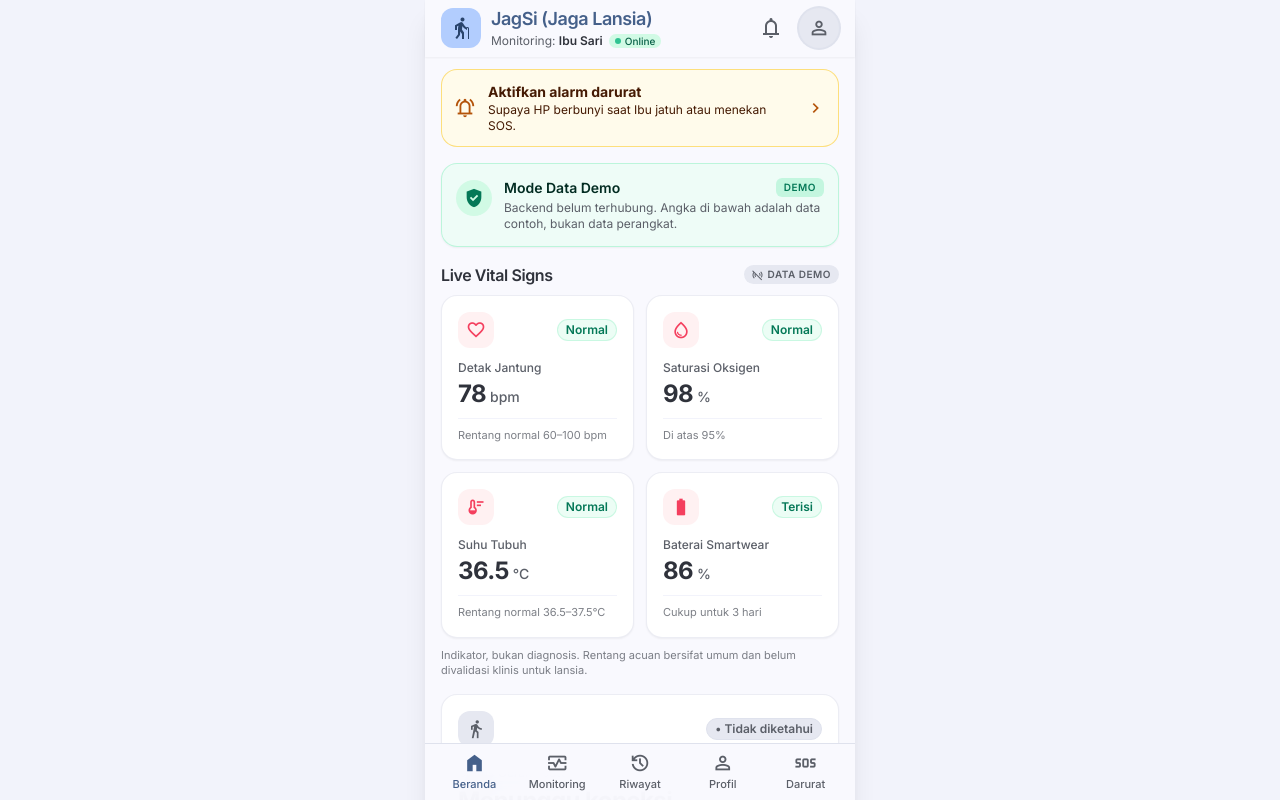
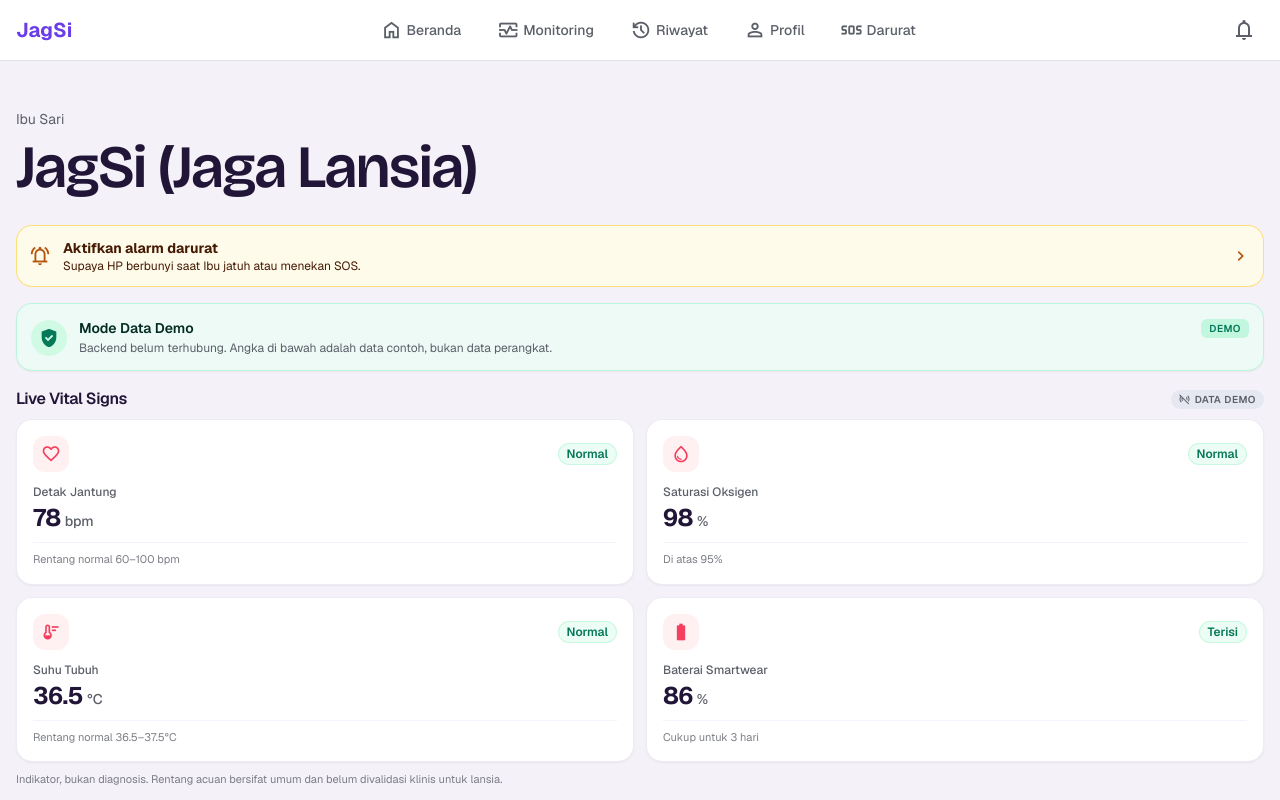
Before and after one commit to akhnafyooga/JagSi, a Next.js app in the folder frontend/: page / in a window 1280 px wide. Shown: the top 800 px of the page. Built offline with nearby package versions, Linux system fonts and the light colour scheme; no server answers.

Commit message:
feat(ui): add purple theme and top navigation

```diff
--- a/frontend/app/globals.css
+++ b/frontend/app/globals.css
@@ -3,7 +3,7 @@
 @tailwind utilities;
 
 body {
-  font-family: 'Inter', sans-serif;
+  font-family: 'Geist', sans-serif;
   -webkit-font-smoothing: antialiased;
   -moz-osx-font-smoothing: grayscale;
 }
@@ -15,3 +15,10 @@ body {
 .material-symbols-fill {
   font-variation-settings: 'FILL' 1, 'wght' 400, 'GRAD' 0, 'opsz' 24;
 }
+
+@layer components {
+  .jagsi-display { font-family: 'Bricolage Grotesque', 'Geist', sans-serif; }
+  .jagsi-panels {
+    @apply mx-auto grid max-w-7xl items-start gap-4 px-4 pb-12 md:grid-cols-2;
+  }
+}
--- a/frontend/app/layout.tsx
+++ b/frontend/app/layout.tsx
@@ -1,6 +1,6 @@
 import type { Metadata } from 'next';
 import './globals.css';
-import { BottomNav } from '@/components/BottomNav';
+
 import { EmergencyAlertsProvider } from '@/components/EmergencyAlertsProvider';
 import { elder } from '@/lib/mock-data';
 
@@ -21,7 +21,7 @@ export default function RootLayout({
         <link rel="preconnect" href="https://fonts.googleapis.com" />
         <link rel="preconnect" href="https://fonts.gstatic.com" crossOrigin="" />
         <link
-          href="https://fonts.googleapis.com/css2?family=Inter:wght@400;500;600;700&display=swap"
+          href="https://fonts.googleapis.com/css2?family=Bricolage+Grotesque:wght@500;600;700&amp;family=Geist:wght@400;500;600;700&display=swap"
           rel="stylesheet"
         />
         <link
@@ -32,9 +32,9 @@ export default function RootLayout({
       <body className="bg-surface-container-low text-on-surface antialiased">
         {/* One alert WebSocket for the whole app, so the emergency screen shows on every page (#13). */}
         <EmergencyAlertsProvider elderName={elder.name}>
-          <div className="mx-auto flex min-h-screen max-w-[430px] flex-col bg-background shadow-xl">
-            <main className="flex-1 pb-24">{children}</main>
-            <BottomNav />
+          <div className="min-h-screen bg-background">
+            <main className="min-h-screen">{children}</main>
+
           </div>
         </EmergencyAlertsProvider>
       </body>
--- a/frontend/components/BottomNav.tsx
+++ b/frontend/components/BottomNav.tsx
@@ -5,7 +5,7 @@ import { usePathname } from 'next/navigation';
 import { Icon } from './Icon';
 
 const items = [
-  { href: '/', label: 'Beranda', icon: 'home' },
+  { href: '/beranda', label: 'Beranda', icon: 'home' },
   { href: '/monitoring', label: 'Monitoring', icon: 'monitor_heart' },
   { href: '/riwayat', label: 'Riwayat', icon: 'history' },
   { href: '/profil', label: 'Profil', icon: 'person' },
@@ -16,21 +16,21 @@ export function BottomNav() {
   const pathname = usePathname();
 
   return (
-    <nav className="fixed inset-x-0 bottom-0 z-40 mx-auto flex max-w-[430px] border-t border-surface-container-highest bg-surface/95 px-2 pb-[env(safe-area-inset-bottom)] backdrop-blur-md">
+    <nav className="flex flex-wrap gap-1 border-y border-surface-container-highest bg-white px-3 md:border-0">
       {items.map((item) => {
         const active = pathname === item.href;
         return (
           <Link
             key={item.href}
-            href={item.href}
-            className={`flex flex-1 flex-col items-center gap-0.5 py-2 text-[11px] font-medium transition-colors ${
-              active ? 'text-primary' : 'text-on-surface-variant'
+            href={item.href} aria-current={active ? 'page' : undefined}
+            className={`flex min-h-11 items-center gap-1 rounded-xl px-2 text-xs font-medium transition-colors md:px-4 md:text-sm ${
+              active ? 'bg-primary-container text-primary' : 'text-on-surface-variant'
             }`}
           >
             <Icon
               name={item.icon}
               filled={active}
-              className={`text-[22px] ${active ? 'text-primary' : ''}`}
+              className={`text-[22px] ${active ? 'bg-primary-container text-primary' : ''}`}
             />
             {item.label}
           </Link>
--- a/frontend/components/TopAppBar.tsx
+++ b/frontend/components/TopAppBar.tsx
@@ -1,45 +1,21 @@
-import { Icon } from './Icon';
+import Link from 'next/link';
+import { BottomNav } from './BottomNav';
 import { NotificationBell } from './NotificationBell';
 
-interface TopAppBarProps {
-  title: string;
-  subtitle?: string;
-  online?: boolean;
-}
-
-export function TopAppBar({ title, subtitle, online }: TopAppBarProps) {
+export function TopAppBar({ title, subtitle }: { title: string; subtitle?: string }) {
   return (
-    <header className="sticky top-0 z-40 flex w-full items-center justify-between bg-surface/95 px-4 py-2 shadow-sm backdrop-blur-md">
-      <div className="flex items-center gap-2.5">
-        <div className="flex h-10 w-10 items-center justify-center rounded-xl bg-primary-container text-on-primary-container">
-          <Icon name="elderly" className="text-[24px]" />
+    <>
+      <header className="sticky top-0 z-40 border-b border-surface-container-highest bg-white">
+        <div className="mx-auto flex max-w-7xl flex-wrap items-center justify-between gap-2 px-4 py-2">
+          <Link href="/" className="text-xl font-bold text-primary">JagSi</Link>
+          <BottomNav />
+          <NotificationBell />
         </div>
-        <div className="flex flex-col">
-          <h1 className="text-lg font-semibold leading-tight tracking-tight text-primary">
-            {title}
-          </h1>
-          {subtitle ? (
-            <div className="mt-0.5 flex items-center gap-1.5">
-              <span className="text-xs text-on-surface-variant">
-                Monitoring: <strong className="font-semibold text-on-surface">{subtitle}</strong>
-              </span>
-              {online !== undefined && (
-                <span className="inline-flex items-center gap-1 rounded-full bg-emerald-100 px-1.5 py-0.5 text-[10px] font-medium leading-none text-emerald-800">
-                  <span className="h-1.5 w-1.5 animate-pulse rounded-full bg-emerald-500" />
-                  {online ? 'Online' : 'Offline'}
-                </span>
-              )}
-            </div>
-          ) : null}
-        </div>
+      </header>
+      <div className="mx-auto max-w-7xl px-4 pb-4 pt-8 md:pt-12">
+        {subtitle && <p className="mb-2 text-sm text-on-surface-variant">{subtitle}</p>}
+        <h1 className="jagsi-display text-4xl font-semibold tracking-tight md:text-6xl">{title}</h1>
       </div>
-
-      <div className="flex items-center gap-2">
-        <NotificationBell />
-        <div className="flex h-10 w-10 items-center justify-center overflow-hidden rounded-full bg-surface-container-high ring-2 ring-surface-container-highest">
-          <Icon name="person" className="text-[22px] text-on-surface-variant" />
-        </div>
-      </div>
-    </header>
+    </>
   );
 }
--- a/frontend/tailwind.config.ts
+++ b/frontend/tailwind.config.ts
@@ -10,18 +10,18 @@ const config: Config = {
   theme: {
     extend: {
       colors: {
-        primary: '#45608a',
+        primary: '#6a3de8',
         'on-primary': '#f8f8ff',
-        'primary-container': '#b2cdfe',
-        'on-primary-container': '#29446d',
-        'primary-dim': '#39547d',
-        'inverse-primary': '#b2cdfe',
+        'primary-container': '#e8dfff',
+        'on-primary-container': '#382169',
+        'primary-dim': '#4b27b7',
+        'inverse-primary': '#e8dfff',
 
-        background: '#f9f9fe',
-        'on-background': '#2f323b',
+        background: '#f5f1f8',
+        'on-background': '#211637',
 
-        surface: '#f9f9fe',
-        'on-surface': '#2f323b',
+        surface: '#f5f1f8',
+        'on-surface': '#211637',
         'on-surface-variant': '#5b5f68',
         'surface-container-lowest': '#ffffff',
         'surface-container-low': '#f2f3fb',
@@ -30,8 +30,8 @@ const config: Config = {
         'surface-container-highest': '#dfe2ed',
         'surface-variant': '#dfe2ed',
         'surface-dim': '#d7dae4',
-        'surface-bright': '#f9f9fe',
-        'surface-tint': '#45608a',
+        'surface-bright': '#f5f1f8',
+        'surface-tint': '#6a3de8',
 
         outline: '#777b84',
         'outline-variant': '#aeb2bc',
@@ -55,7 +55,7 @@ const config: Config = {
         'inverse-on-surface': '#9c9ca2',
       },
       fontFamily: {
-        sans: ['Inter', 'sans-serif'],
+        sans: ['Geist', 'sans-serif'],
       },
       borderRadius: {
         '2xl': '1rem',
```
